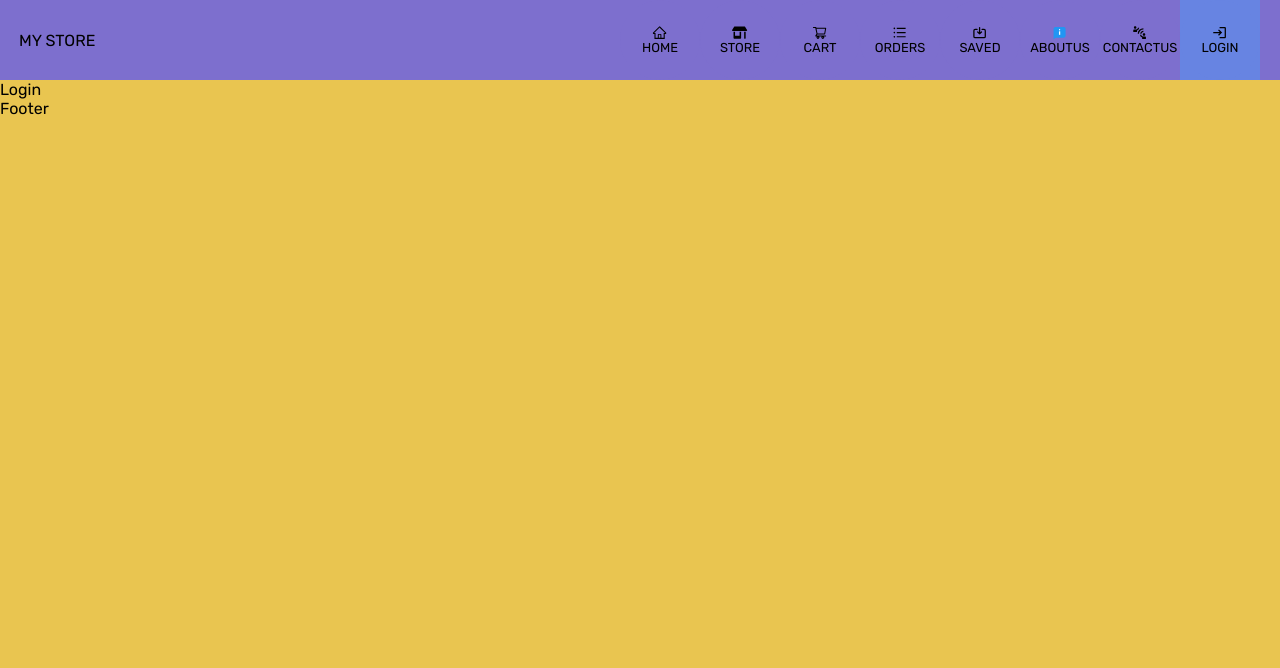
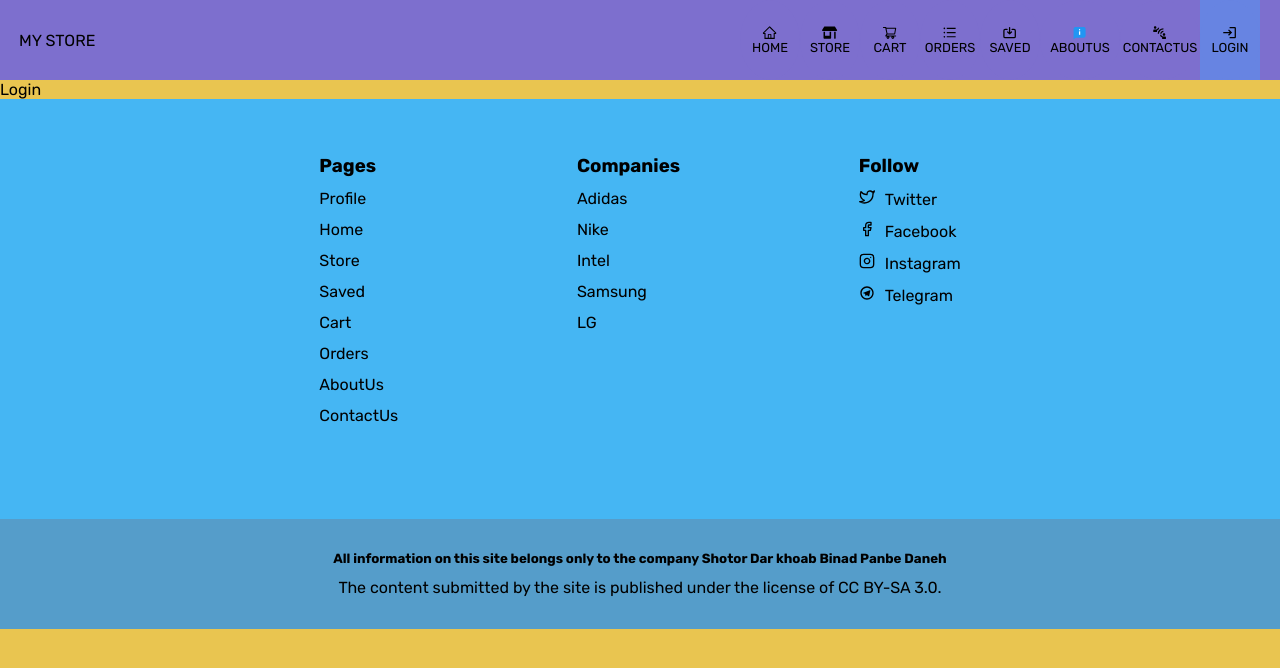
Before and after one commit to Zahra987/fakeStore, a React (Vite) app: page /login in a window 1280 px wide. Shown: the top 668 px of the page. Built offline with nearby package versions, Linux system fonts and the light colour scheme.

Commit message:
footer added

```diff
--- a/src/Components/Footer/Footer.jsx
+++ b/src/Components/Footer/Footer.jsx
@@ -1,7 +1,54 @@
 import React from 'react'
+import {FiTwitter,FiInstagram,FiFacebook} from 'react-icons/fi'
+import {RiTelegramLine} from 'react-icons/ri'
+import {Link} from 'react-router-dom'
 
+import './footer.css'
 export default function Footer() {
   return (
-    <div>Footer</div>
+    <footer>
+      <div className='footer-section1' >
+       <div className='column1' >
+        <ul>
+          <li><h3>Pages</h3></li>
+          <Link to='/login'><li>Profile</li></Link>
+          <Link to='/home'><li>Home</li></Link>
+          <Link to='/store'><li>Store</li></Link>
+          <Link to='/saved'><li>Saved</li></Link>
+          <Link to='/cart'><li>Cart</li></Link>
+          <Link to='/orders'><li>Orders</li></Link>
+          <Link to='/aboutus'><li>AboutUs</li></Link>
+          <Link to='/contactus'><li>ContactUs</li></Link>
+        </ul>
+       </div>
+       <div className='column2' >
+       <ul>
+          <li><h3>Companies</h3></li>
+          <li>Adidas</li>
+          <li>Nike</li>
+          <li>Intel</li>
+          <li>Samsung</li>
+          <li>LG</li>
+        </ul>
+       </div>
+       <div className='column3'>
+       <ul>
+          <li><h3>Follow</h3></li>
+          <li><FiTwitter/><span>Twitter</span></li>
+          <li><FiFacebook/><span>Facebook</span></li>
+          <li><FiInstagram/><span>Instagram</span></li>
+          <li><RiTelegramLine/><span>Telegram</span></li>
+        </ul>
+       </div>
+      </div>
+      <div className='footer-section2'>
+       <h5>
+         All information on this site belongs only to the company Shotor Dar khoab Binad Panbe Daneh
+       </h5>
+       <div>
+         The content submitted by the site is published under the license of CC BY-SA 3.0.
+       </div>
+      </div>
+    </footer>
   )
 }
--- a/src/Components/Footer/footer.css
+++ b/src/Components/Footer/footer.css
@@ -0,0 +1,66 @@
+.footer-section1{
+  width: 100vw;
+  height:420px;
+  background-color: rgb(69, 182, 243);
+  padding-top: 50px;
+  display:flex;
+  justify-content:space-around;
+  align-items: start;
+}
+.footer-section1 li{
+  padding: 6px;
+}
+.footer-section1 .column1 ul li:hover{
+  color: rgb(221, 240, 243);
+  transition: all 0.3s linear;
+  cursor: pointer;
+}
+.footer-section1 ul li:hover{
+  color: rgb(221, 240, 243);
+  transition: all 0.3s linear;
+}
+.footer-section1 li:first-child:hover{
+  color: rgb(0, 0, 0);
+  cursor: default;
+}
+.footer-section1 .column3 span{
+  padding-left: 10px;
+}
+.footer-section2{
+  width: 100vw;
+  height:110px;
+  padding: 10px 15px;
+  background-color: rgb(85, 157, 202);
+  display:flex;
+  flex-direction: column;
+  justify-content:center;
+}
+.footer-section2 h5{
+  margin-bottom: 12px;
+}
+.footer-section2 div,.footer-section2 h5{
+  text-align:center;
+}
+/* Extra small devices (phones, 600px and down) */
+@media only screen and (max-width: 600px) {
+
+}
+/* Small devices (portrait tablets and large phones, 600px and up) */
+@media only screen and (min-width: 600px) {
+
+}
+/* Medium devices (landscape tablets, 768px and up) */
+@media only screen and (min-width: 768px) {
+
+}
+/* Large devices (laptops/desktops, 992px and up) */
+@media only screen and (min-width: 992px) {
+  .footer-section1{
+    padding-left: 230px;
+    padding-right: 230px;
+  }
+}
+/* Extra large devices (large laptops and desktops, 1200px and up) */
+@media only screen and (min-width: 1200px) {
+
+}
--- a/src/Components/Header/Header.jsx
+++ b/src/Components/Header/Header.jsx
@@ -29,8 +29,8 @@ export default function Header() {
           <NavLink style={({isActive}) =>{return {backgroundColor: isActive?"rgb(103,132,226)":"#7d6fce"}}} to='/cart'><li><AiOutlineShoppingCart/><span>CART</span></li></NavLink>
           <NavLink style={({isActive}) =>{return {backgroundColor: isActive?"rgb(103,132,226)":"#7d6fce"}}} to='/orders'><li><AiOutlineUnorderedList/><span>ORDERS</span></li></NavLink>
           <NavLink style={({isActive}) =>{return {backgroundColor: isActive?"rgb(103,132,226)":"#7d6fce"}}} to='/saved'><li><HiOutlineSave/><span>SAVED</span></li></NavLink>
-          <NavLink style={({isActive}) =>{return {backgroundColor: isActive?"rgb(103,132,226)":"#7d6fce"}}} to='/aboutus'><li><FcAbout/><span>ABOUTUS</span></li></NavLink>
-          <NavLink style={({isActive}) =>{return {backgroundColor: isActive?"rgb(103,132,226)":"#7d6fce"}}} to='/contactus'><li><MdConnectWithoutContact/><span>CONTACTUS</span></li></NavLink>
+          <NavLink style={({isActive}) =>{return {backgroundColor: isActive?"rgb(103,132,226)":"#7d6fce"}}} to='/aboutus'><li className='aboutus-li'><FcAbout/><span>ABOUTUS</span></li></NavLink>
+          <NavLink style={({isActive}) =>{return {backgroundColor: isActive?"rgb(103,132,226)":"#7d6fce"}}} to='/contactus'><li className='contactus-li'><MdConnectWithoutContact/><span>CONTACTUS</span></li></NavLink>
           <NavLink style={({isActive}) =>{return {backgroundColor: isActive?"rgb(103,132,226)":"#7d6fce"}}} to='/login'><li><MdLogin/><span>LOGIN</span></li></NavLink>
         </ul>
       </nav>
--- a/src/Components/Header/header.css
+++ b/src/Components/Header/header.css
@@ -71,9 +71,15 @@
     justify-content:center;
     align-items:center;
     height:80px;
-    min-width: 80px;
+    min-width: 60px;
     border-radius: 100%;
     font-size: 0.95em;
+  }
+  .nav-right ul .contactus-li{
+    min-width: 80px;
+  }
+  .nav-right ul  .aboutus-li{
+    min-width: 80px;
   }
   .nav-right ul li:hover{
     background-color:rgb(103, 132, 226);
```
